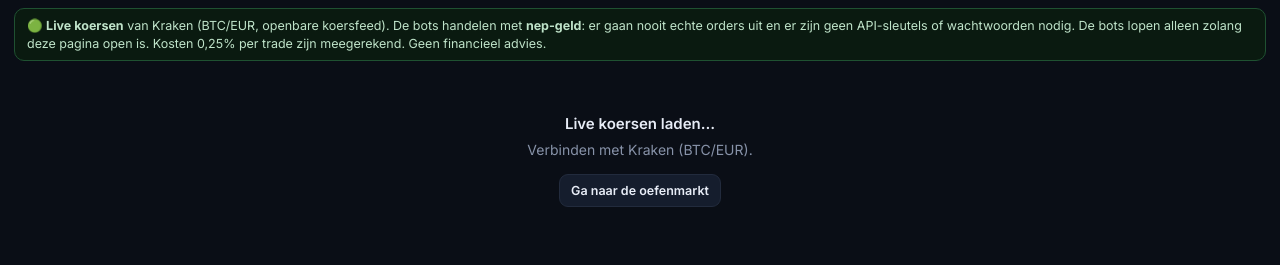
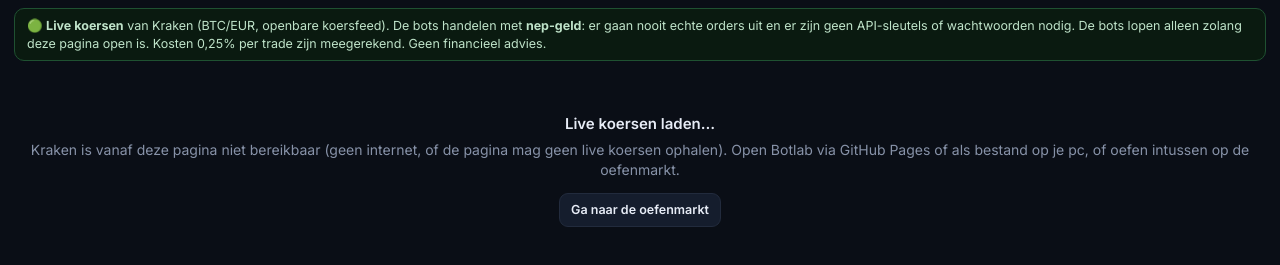
Before and after one commit to tedgoessens-dot/botlab-training, a plain HTML site: page index.html in a window 1280 px wide. Shown: the part 57-322 px from the top of the page. Drawn offline with Linux system fonts and the light colour scheme.

Commit message:
Sneller melden als live koersen niet bereikbaar zijn
Co-Authored-By: Claude Opus 5.5 <noreply@anthropic.com>
Claude-Session: https://claude.ai/code/session_01HZJPXpYAotXK35JigPpZ4y

```diff
--- a/index.html
+++ b/index.html
@@ -272,7 +272,7 @@ function priceAt(ts){
 function z(s){return Math.log(M.p/priceAt(M.t-s))/(VOL*Math.sqrt(s/YEAR));}
 
 // ================= live koersen: openbare Kraken WebSocket (geen account, geen sleutels) =================
-let ws=null,wsTimer=null,connAt=0,lastMsg=0;
+let ws=null,wsTimer=null,connAt=0,lastMsg=0,failCount=0;
 const IVS=[1,5,15,60,1440];
 function newLiveMarket(){return baseMarket({live:true,got:new Set()});}
 function setConn(st,txt){const c=$('#conn');c.className='conn '+(st||'');c.textContent=txt||'';}
@@ -286,8 +286,11 @@ function liveConnect(){
     for(const iv of IVS)s.send(JSON.stringify({method:'subscribe',params:{channel:'ohlc',symbol:[SYM],interval:iv,snapshot:true}}));
     s.send(JSON.stringify({method:'subscribe',params:{channel:'ticker',symbol:[SYM]}}));
   };
-  s.onmessage=e=>{if(ws!==s)return;lastMsg=Date.now();let m;try{m=JSON.parse(e.data);}catch(_){return;}onWs(m);};
-  s.onclose=()=>{if(ws!==s)return;ws=null;setConn('weg','○ VERBINDING WEG');if(LIVE())wsTimer=setTimeout(liveConnect,4000);};
+  let gotMsg=false;
+  s.onmessage=e=>{if(ws!==s)return;lastMsg=Date.now();gotMsg=true;failCount=0;let m;try{m=JSON.parse(e.data);}catch(_){return;}onWs(m);};
+  s.onclose=()=>{if(ws!==s)return;ws=null;setConn('weg','○ VERBINDING WEG');
+    if(!gotMsg&&++failCount>=2&&M&&!M.ready)$('#loadmsg').textContent='Kraken is vanaf deze pagina niet bereikbaar (geen internet, of de pagina mag geen live koersen ophalen). Open Botlab via GitHub Pages of als bestand op je pc, of oefen intussen op de oefenmarkt.';
+    if(LIVE())wsTimer=setTimeout(liveConnect,4000);};
   s.onerror=()=>{try{s.close();}catch(_){}};
 }
 function liveStop(){clearTimeout(wsTimer);if(ws){const o=ws;ws=null;try{o.close();}catch(e){}}setConn('','');}
@@ -685,7 +688,7 @@ function frame(now){
     if(now-lastSlow>300){lastSlow=now;renderSignal();renderTrends();renderLevels();renderBots();renderFeed();renderProps();}
   }else if(LIVE()){
     $('#clock').textContent='';
-    if(Date.now()-connAt>20000)$('#loadmsg').textContent='Het lukt nog niet om live koersen op te halen. Controleer je internet, of oefen intussen op de oefenmarkt.';
+    if(failCount<2&&Date.now()-connAt>20000)$('#loadmsg').textContent='Het lukt nog niet om live koersen op te halen. Controleer je internet, of oefen intussen op de oefenmarkt.';
   }
   requestAnimationFrame(frame);
 }
```
